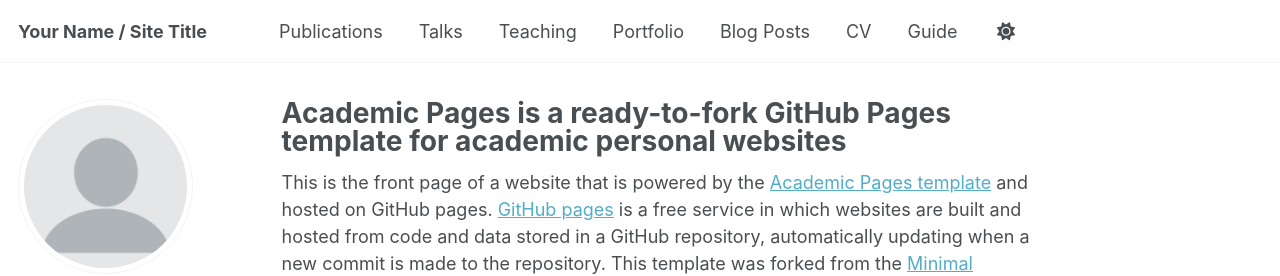
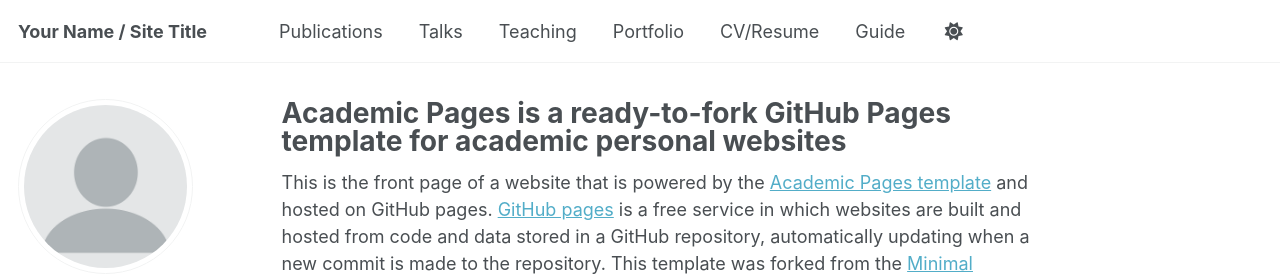
Before and after one commit to HelloWorld7-beep/HelloWorld7-beep.github.io, a Jekyll site: the page built from _pages/about.md, in a window 1280 px wide. Shown: the top 276 px of the page. Built offline with Jekyll 4.4.1, drawn with Linux system fonts in a browser that asks for light colours; some web fonts are replaced; a script that is not in the unit is left out.

Commit message:
Update navigation by removing Blog Posts and renaming CV
Removed 'Blog Posts' entry and updated 'CV' title.

```diff
--- a/_data/navigation.yml
+++ b/_data/navigation.yml
@@ -20,10 +20,7 @@
   - title: "Portfolio"
     url: /portfolio/
 
-  - title: "Blog Posts"
-    url: /year-archive/
-
-  - title: "CV"
+  - title: "CV/Resume"
     url: /cv/
 
   # - title: "CV"
```
